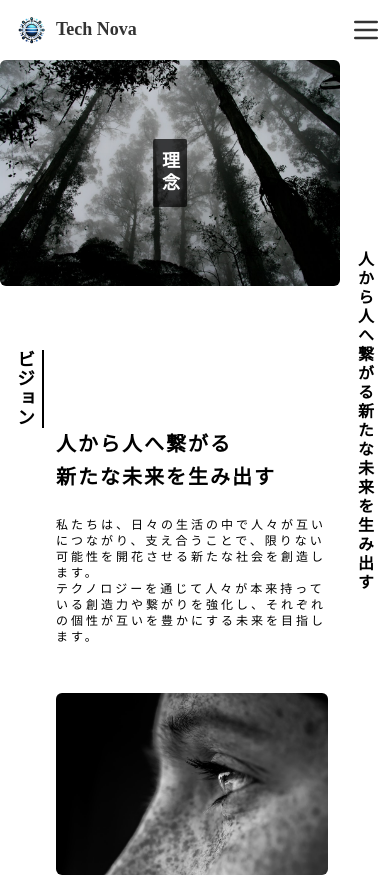
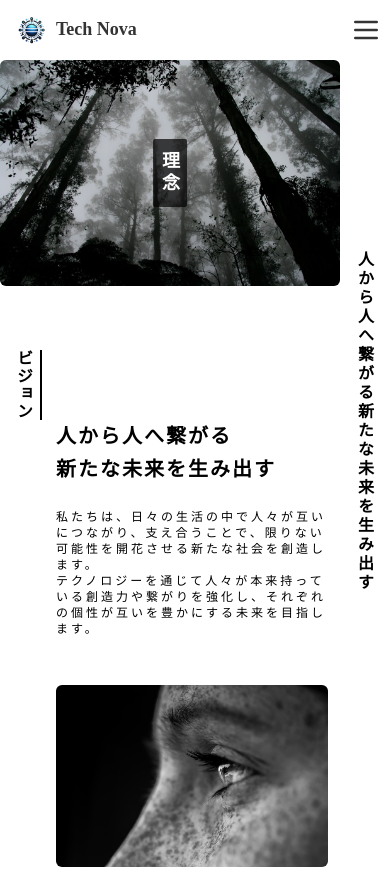
Before and after one commit to TechNovaJP/technova-web, a Next.js app: page /about in a window 390 px wide. Shown: the top 877 px of the page. Built offline with nearby package versions, Linux system fonts and the light colour scheme.

Commit message:
VerTicalText  レスポンシブをtailwind 仕様に変更

```diff
--- a/src/components/VerticalItem/VerticalText.tsx
+++ b/src/components/VerticalItem/VerticalText.tsx
@@ -6,7 +6,7 @@ interface VerticalTextProps {
 
 const VerticalText: React.FC<VerticalTextProps> = ({ text }) => {
   return (
-    <p className="border-r-2 border-black tracking-[1.5px] pr-2 [writing-mode:vertical-rl] font-black text-[18px] leading-none">
+    <p className="border-r-2 border-black tracking-[1.5px] pr-2 [writing-mode:vertical-rl] font-black sm:text-[18px] text-base leading-none">
       {text}
     </p>
   );
```
